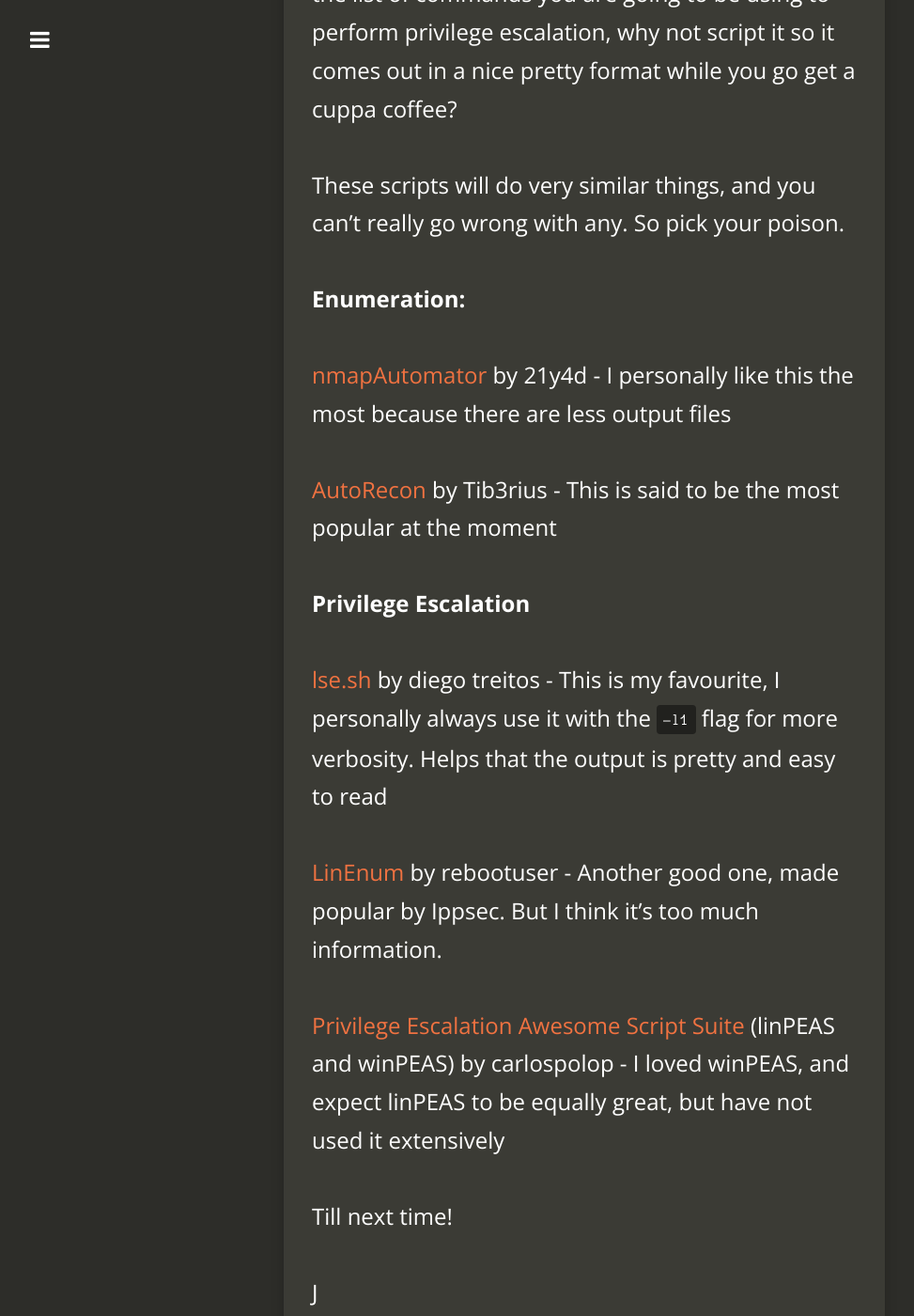
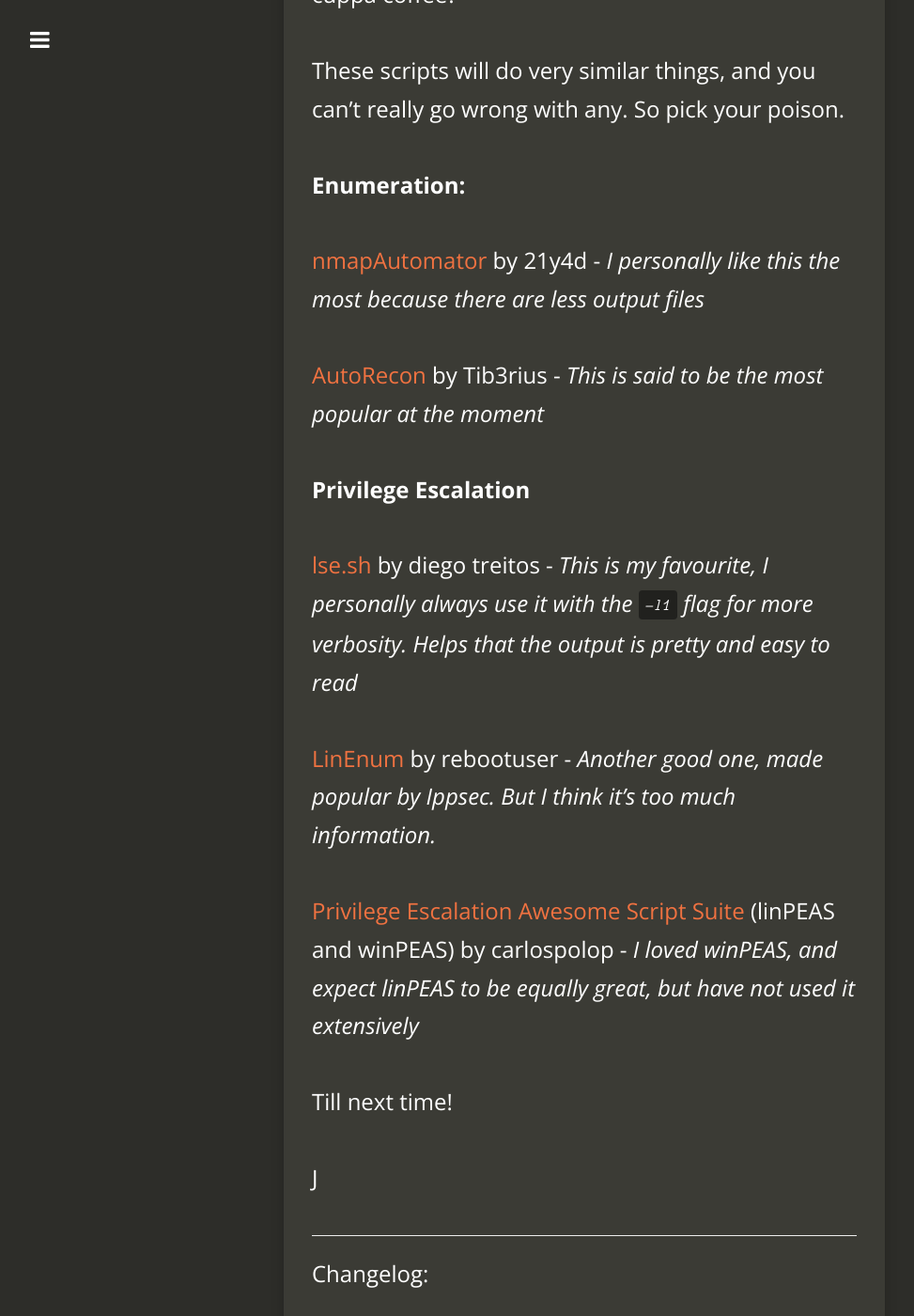
Before and after one commit to Dreamscent/Dreamscent.github.io, a Jekyll site: the page built from _posts/2020-06-01-From-Zero-to-OSCP.md, in a window 1280 px wide and 1400 px high, scrolled down 14916 px. Shown: the whole window at 94% size, without its empty margins (18-991 px from the left). Built offline with Jekyll 4.4.1, drawn with Linux system fonts in a browser that asks for light colours; nearby versions of some CDN libraries; some of the changed text lies outside the part shown.

```diff
--- a/_posts/2020-06-01-From-Zero-to-OSCP.md
+++ b/_posts/2020-06-01-From-Zero-to-OSCP.md
@@ -313,17 +311,17 @@ These scripts will do very similar things, and you can't really go wrong with an
 
 **Enumeration:**
 
-[nmapAutomator][13] by 21y4d - I personally like this the most because there are less output files
+[nmapAutomator][13] by 21y4d - *I personally like this the most because there are less output files*
 
-[AutoRecon][14] by Tib3rius - This is said to be the most popular at the moment
+[AutoRecon][14] by Tib3rius - *This is said to be the most popular at the moment*
 
 **Privilege Escalation**
 
-[lse.sh][15] by diego treitos - This is my favourite, I personally always use it with the `-l1` flag for more verbosity. Helps that the output is pretty and easy to read
+[lse.sh][15] by diego treitos - *This is my favourite, I personally always use it with the `-l1` flag for more verbosity. Helps that the output is pretty and easy to read*
 
-[LinEnum][16] by rebootuser - Another good one, made popular by Ippsec. But I think it's too much information.
+[LinEnum][16] by rebootuser - *Another good one, made popular by Ippsec. But I think it's too much information.*
 
-[Privilege Escalation Awesome Script Suite][17] (linPEAS and winPEAS) by carlospolop - I loved winPEAS, and expect linPEAS to be equally great, but have not used it extensively
+[Privilege Escalation Awesome Script Suite][17] (linPEAS and winPEAS) by carlospolop - *I loved winPEAS, and expect linPEAS to be equally great, but have not used it extensively*
 
 
 
```
Also changed, not shown: other parts of _posts/2020-06-01-From-Zero-to-OSCP.md (+5 -7 lines).
